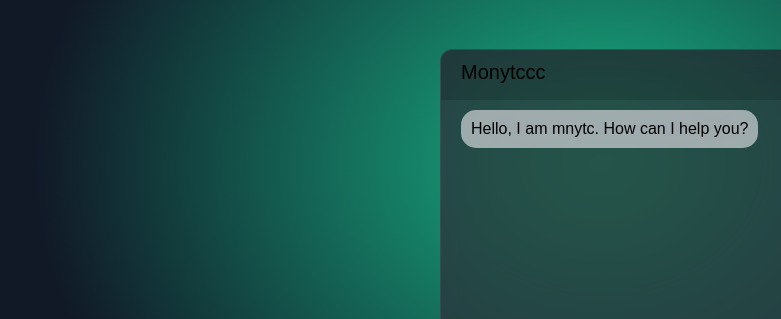
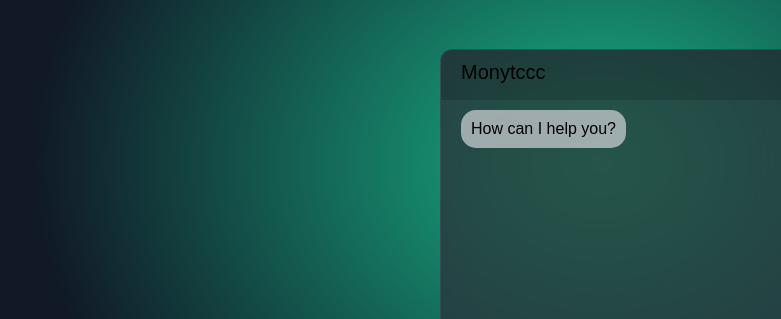
Before and after one commit to Monytccc/SH-8261625, a website built with Vite: page index.html in a window 1280 px wide. Shown: the part 101-420 px from the top of the page, 0-781 px from the left. Built offline with nearby package versions, Linux system fonts and the light colour scheme; some packages are replaced by stand-ins of ours; no server answers; files whose address does not match are found by name.

Commit message:
Update index.html

```diff
--- a/index.html
+++ b/index.html
@@ -22,7 +22,7 @@
       <div class="message_area">
         <div class="message ai-message">
           <div class="img"><img src="/logo.png" alt=""></div>
-          <div class="text">Hello, I am mnytc. How can I help you?</div>
+          <div class="text">How can I help you?</div>
         </div>
         <!-- User Message Template -->
 
```
